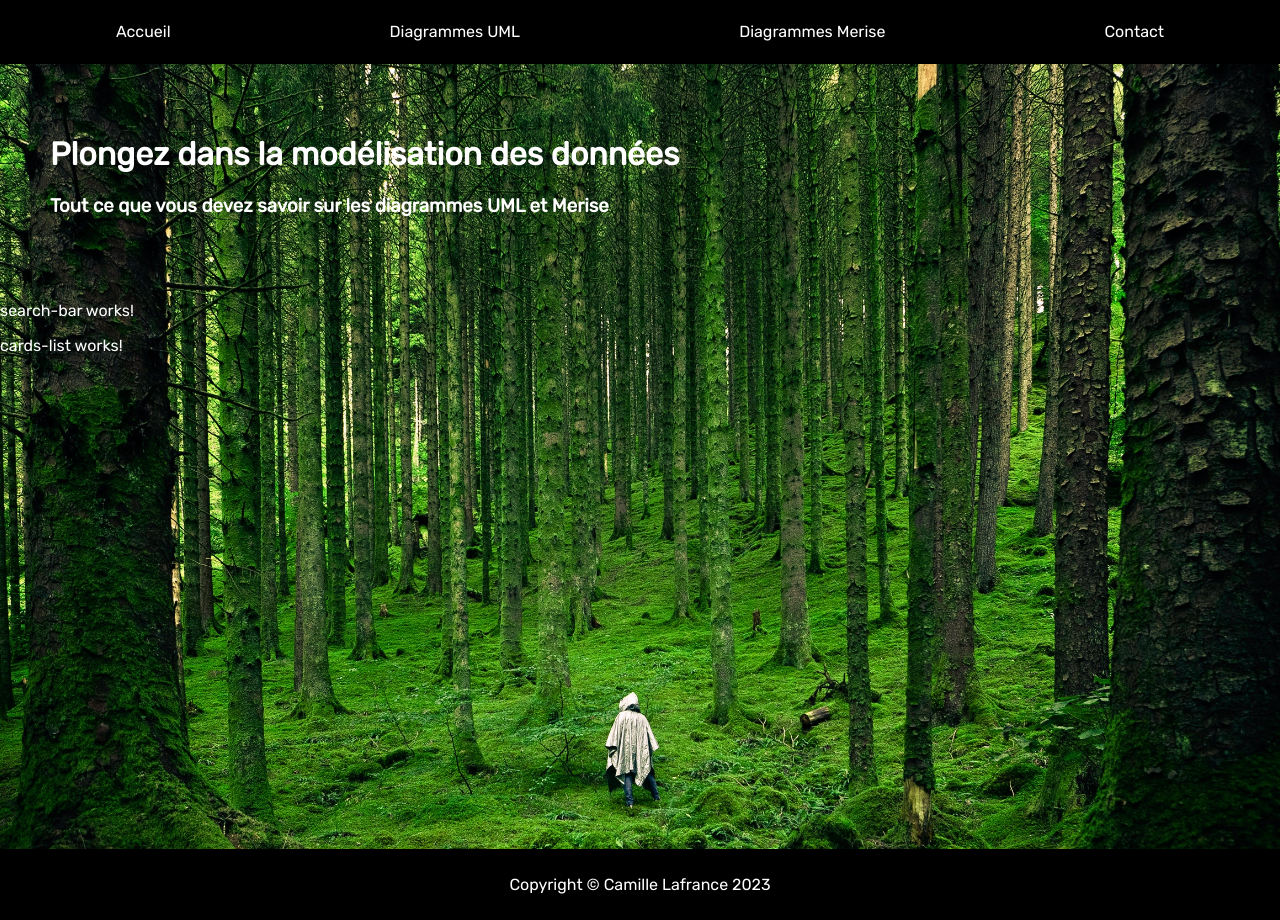
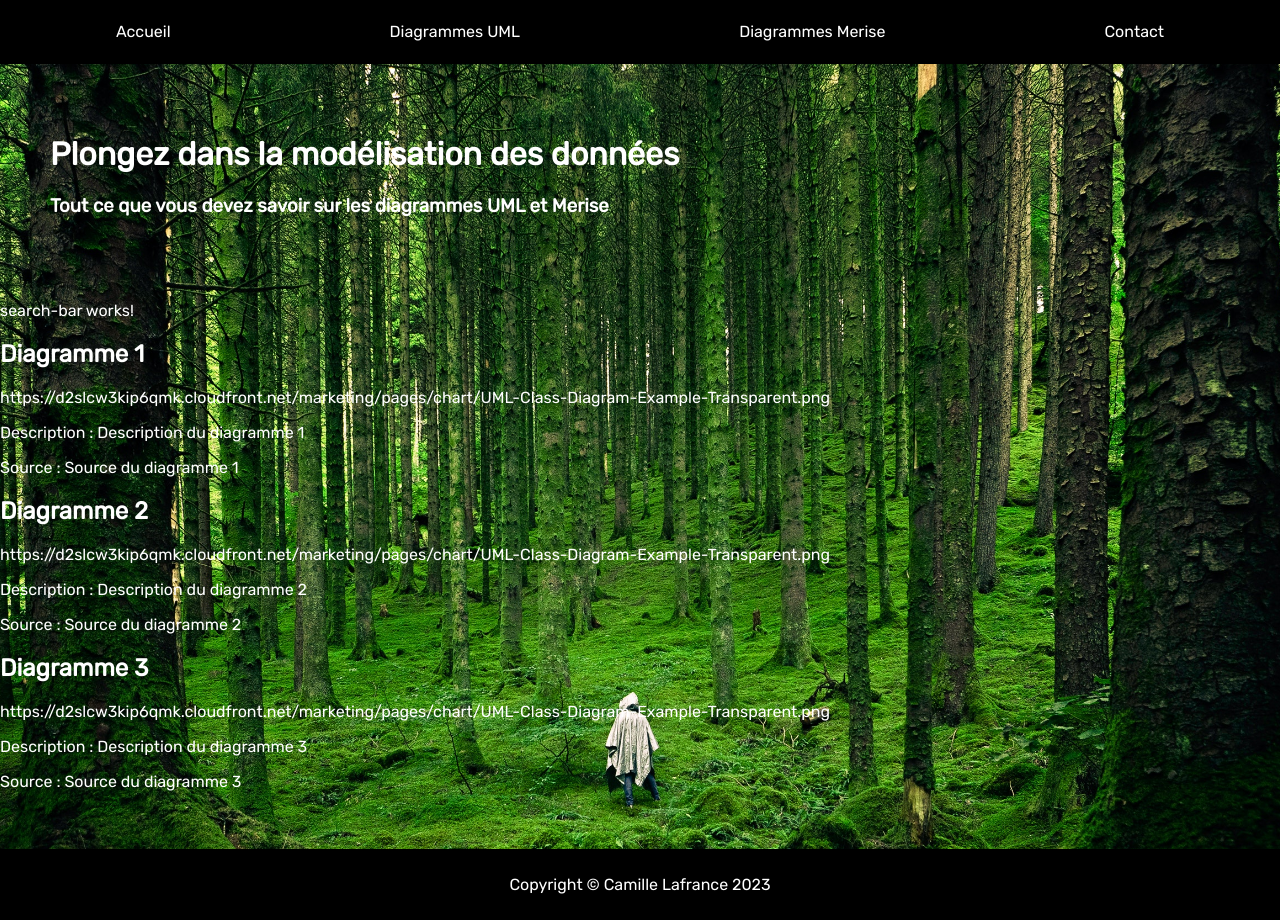
Before and after one commit to 2023-cda-alt-devops-p4/catalog-cl, an Angular app: page /main-view in a window 1280 px wide. Built offline with nearby package versions, Linux system fonts and the light colour scheme.

Commit message:
feat: create list of cards
add a card model
build fake cards

```diff
--- a/src/app/main-view/cards-list/card/card.component.html
+++ b/src/app/main-view/cards-list/card/card.component.html
@@ -1 +1,4 @@
-<p>card works!</p>
+<h2>{{ card.name }}</h2>
+<p>{{ card.image }}</p>
+<p>Description : {{ card.description }}</p>
+<p>Source : {{ card.source }}</p>
--- a/src/app/main-view/cards-list/card/card.component.ts
+++ b/src/app/main-view/cards-list/card/card.component.ts
@@ -1,4 +1,5 @@
-import { Component } from '@angular/core';
+import { Component, Input } from '@angular/core';
+import { Card } from 'src/model/card';
 
 @Component({
   selector: 'app-card',
@@ -6,5 +7,5 @@ import { Component } from '@angular/core';
   styleUrls: ['./card.component.css']
 })
 export class CardComponent {
-
+  @Input() card!: Card;
 }
--- a/src/app/main-view/cards-list/cards-list.component.html
+++ b/src/app/main-view/cards-list/cards-list.component.html
@@ -1 +1,3 @@
-<p>cards-list works!</p>
+<section>
+  <app-card *ngFor="let card of cards" [card]="card"></app-card>
+</section>
--- a/src/app/main-view/cards-list/cards-list.component.ts
+++ b/src/app/main-view/cards-list/cards-list.component.ts
@@ -1,10 +1,34 @@
 import { Component } from '@angular/core';
+import { Card } from 'src/model/card';
 
 @Component({
   selector: 'app-cards-list',
   templateUrl: './cards-list.component.html',
-  styleUrls: ['./cards-list.component.css']
+  styleUrls: ['./cards-list.component.css'],
 })
 export class CardsListComponent {
+  cards: Array<Card> = [];
 
+  constructor() {
+    const card1 = new Card(
+      1,
+      'Diagramme 1',
+      'https://d2slcw3kip6qmk.cloudfront.net/marketing/pages/chart/UML-Class-Diagram-Example-Transparent.png',
+      'Description du diagramme 1', 'Source du diagramme 1'
+    );
+    const card2 = new Card(
+      2,
+      'Diagramme 2',
+      'https://d2slcw3kip6qmk.cloudfront.net/marketing/pages/chart/UML-Class-Diagram-Example-Transparent.png',
+      'Description du diagramme 2', 'Source du diagramme 2'
+    );
+    const card3 = new Card(
+      3,
+      'Diagramme 3',
+      'https://d2slcw3kip6qmk.cloudfront.net/marketing/pages/chart/UML-Class-Diagram-Example-Transparent.png',
+      'Description du diagramme 3', 'Source du diagramme 3'
+    );
+
+    this.cards.push(card1, card2, card3);
+  }
 }
--- /dev/null
+++ b/src/model/card.ts
@@ -0,0 +1,21 @@
+export class Card {
+  id: number;
+  name: string;
+  image: string;
+  description: string;
+  source: string;
+
+  constructor(
+    id: number,
+    name: string,
+    image: string,
+    description: string,
+    source: string
+  ) {
+    this.id = id;
+    this.name = name;
+    this.image = image;
+    this.description = description;
+    this.source = source;
+  }
+}
```
